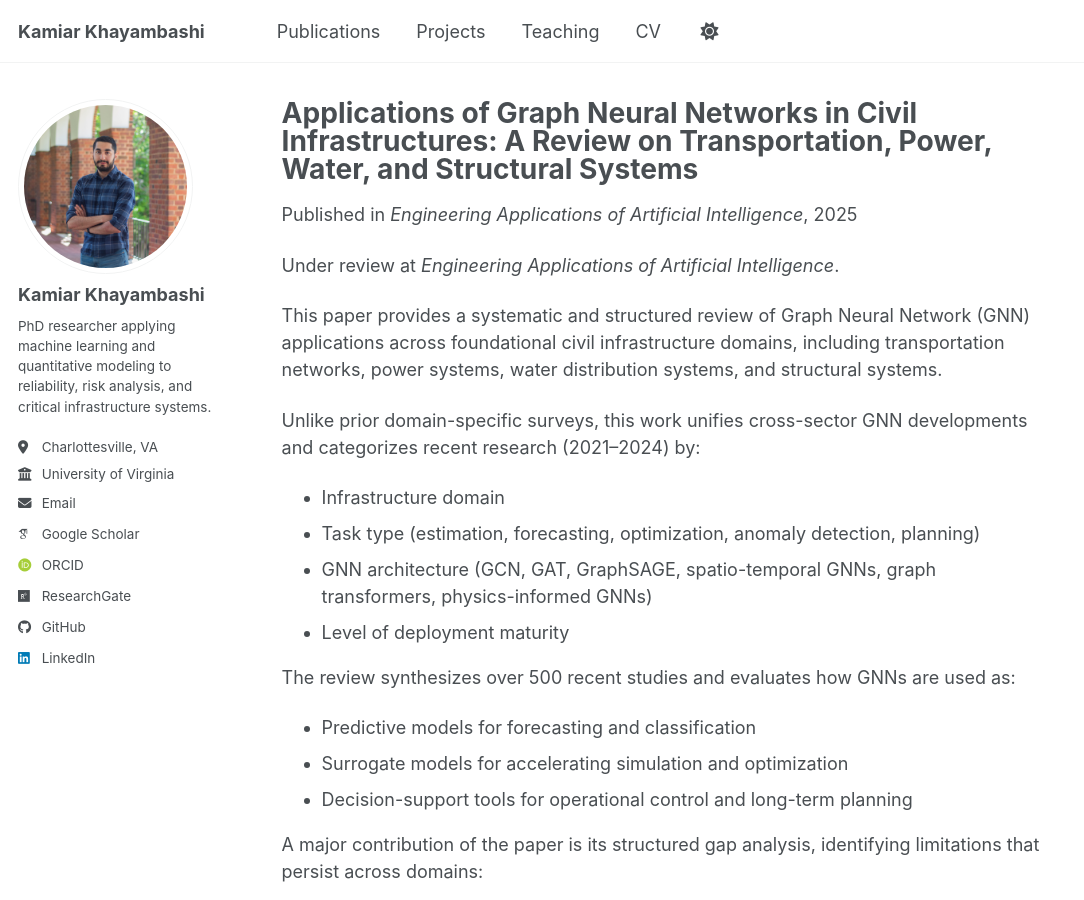
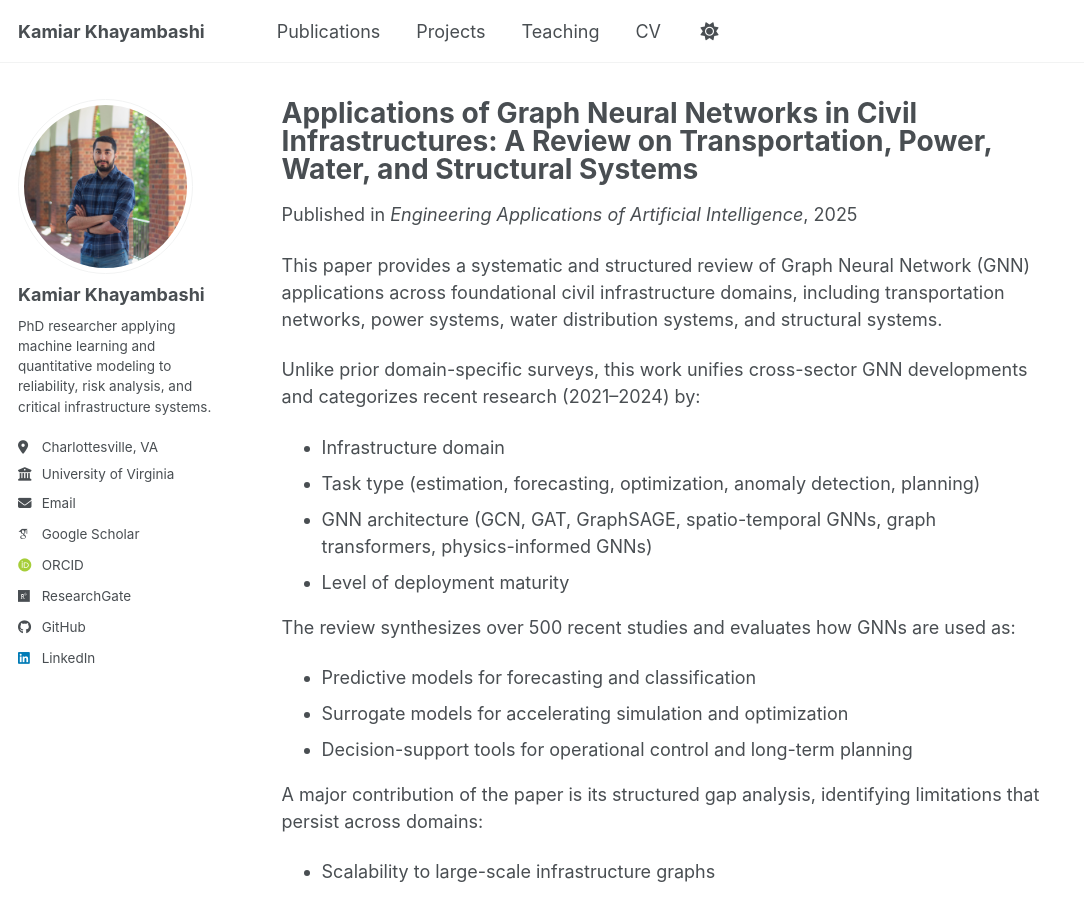
Before and after one commit to kamiarkhayam/kamiarkhayam.github.io, a Jekyll site: the page built from _publications/2023-01-01-eaoai-gnn-review-infra.md, in a window 1280 px wide and 900 px high. Shown: the whole window, without its empty margins (0-1084 px from the left). Built offline with Jekyll 4.4.1, drawn with Linux system fonts in a browser that asks for light colours; some web fonts are replaced; a script bundle is joined from its source files by our own code; library files that are not in the unit come from our copies.

Commit message:
Update and rename 2023-01-01-gnn-review-infra.md to 2023-01-01-eaoai-gnn-review-infra.md

```diff
--- a/_publications/2023-01-01-gnn-review-infra.md
+++ b/_publications/2023-01-01-eaoai-gnn-review-infra.md
@@ -8,8 +8,6 @@ venue: "Engineering Applications of Artificial Intelligence"
 paperurl: "https://papers.ssrn.com/sol3/papers.cfm?abstract_id=5385353"
 citation: "Anand, H., Khayambashi, K., Zandsalimi, Z., Taghizadeh, M., Hasnat, M. A., & Alemazkoor, N. (2025). Applications of Graph Neural Networks in Civil Infrastructures: A Review on Transportation, Power, Water, and Structural Systems. Engineering Applications of Artificial Intelligence (Under Review)."
 ---
-Under review at *Engineering Applications of Artificial Intelligence*.
-
 This paper provides a systematic and structured review of Graph Neural Network (GNN) applications across foundational civil infrastructure domains, including transportation networks, power systems, water distribution systems, and structural systems.
 
 Unlike prior domain-specific surveys, this work unifies cross-sector GNN developments and categorizes recent research (2021–2024) by:
```
